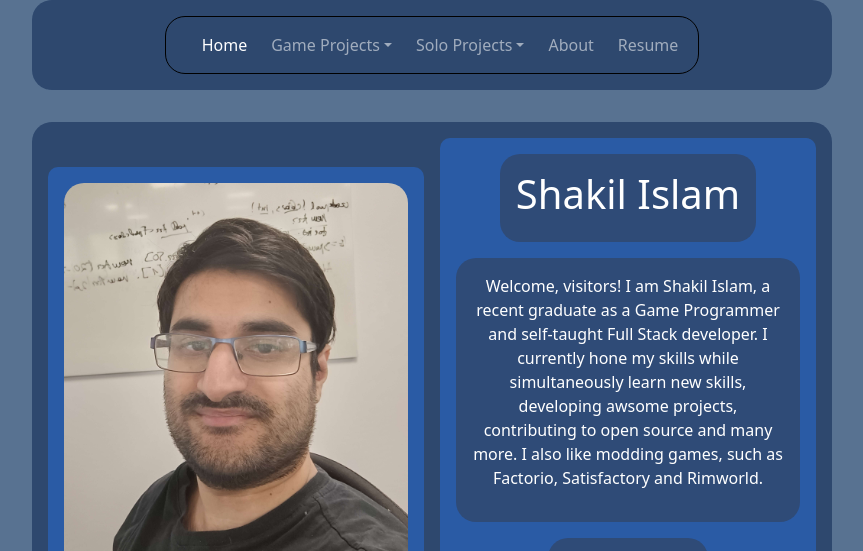
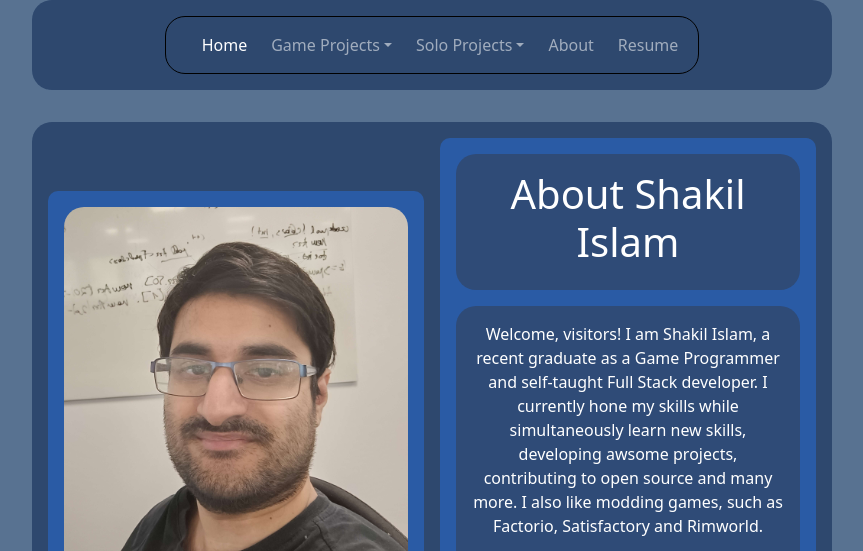
Before and after one commit to Wait2Late/Portfolio, a website: page WebPages/About.html in a window 1280 px wide. Shown: the top 551 px of the page, without its empty margins (208-1071 px from the left). Drawn offline with nearby package versions, Linux system fonts and the light colour scheme.

Commit message:
Changed the title in About.html

```diff
--- a/WebPages/About.html
+++ b/WebPages/About.html
@@ -48,7 +48,7 @@
     </div>
     <div class="item About">
         <div class="item2 name-title">
-            <h1 style="color: white">Shakil Islam</h1>
+            <h1 style="color: white">About Shakil Islam</h1>
 <!--            <h2>Web and Game Developer</h2>-->
         </div>
         <div class="item2 introduction-text" style="color: white">
```
